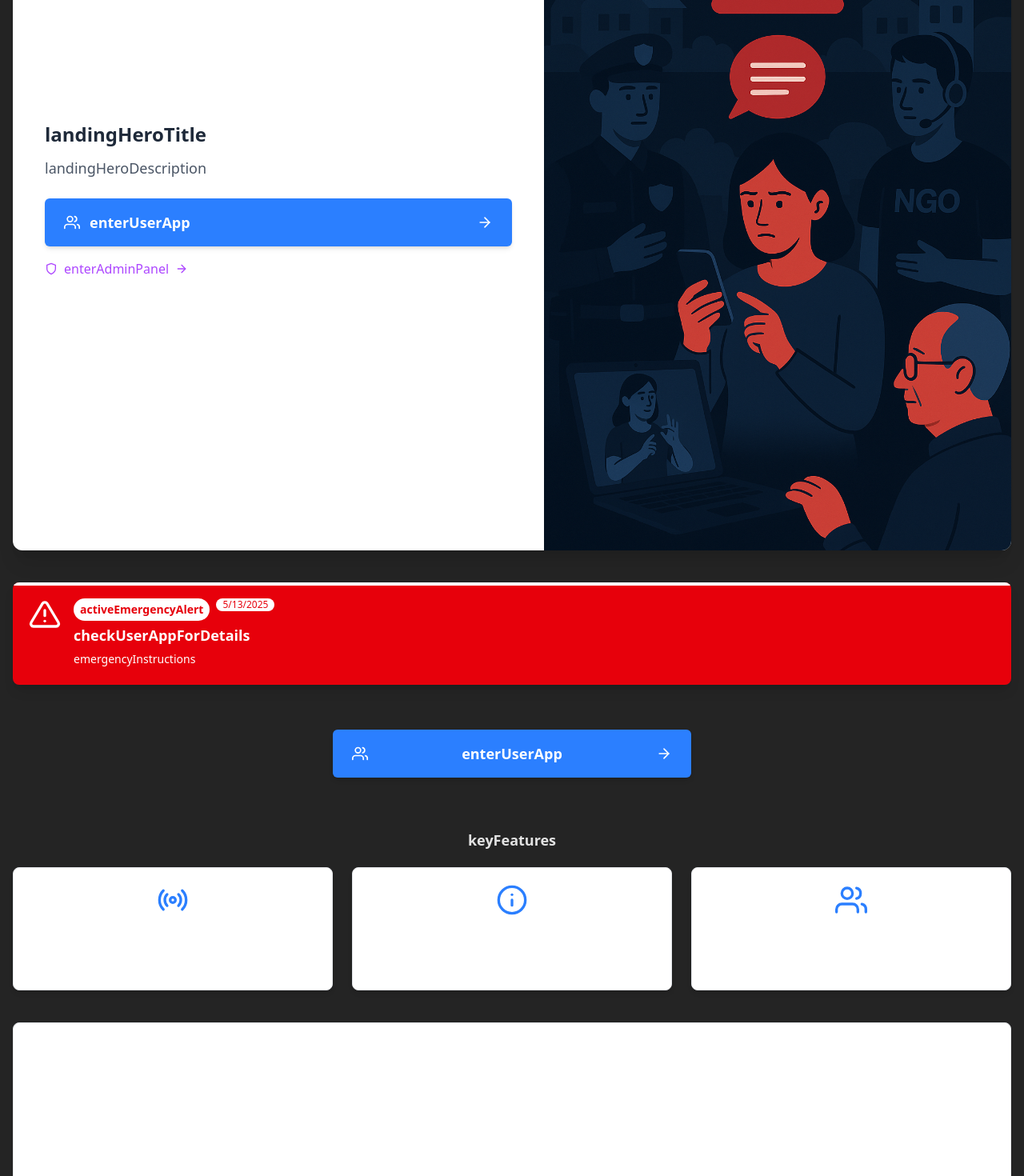
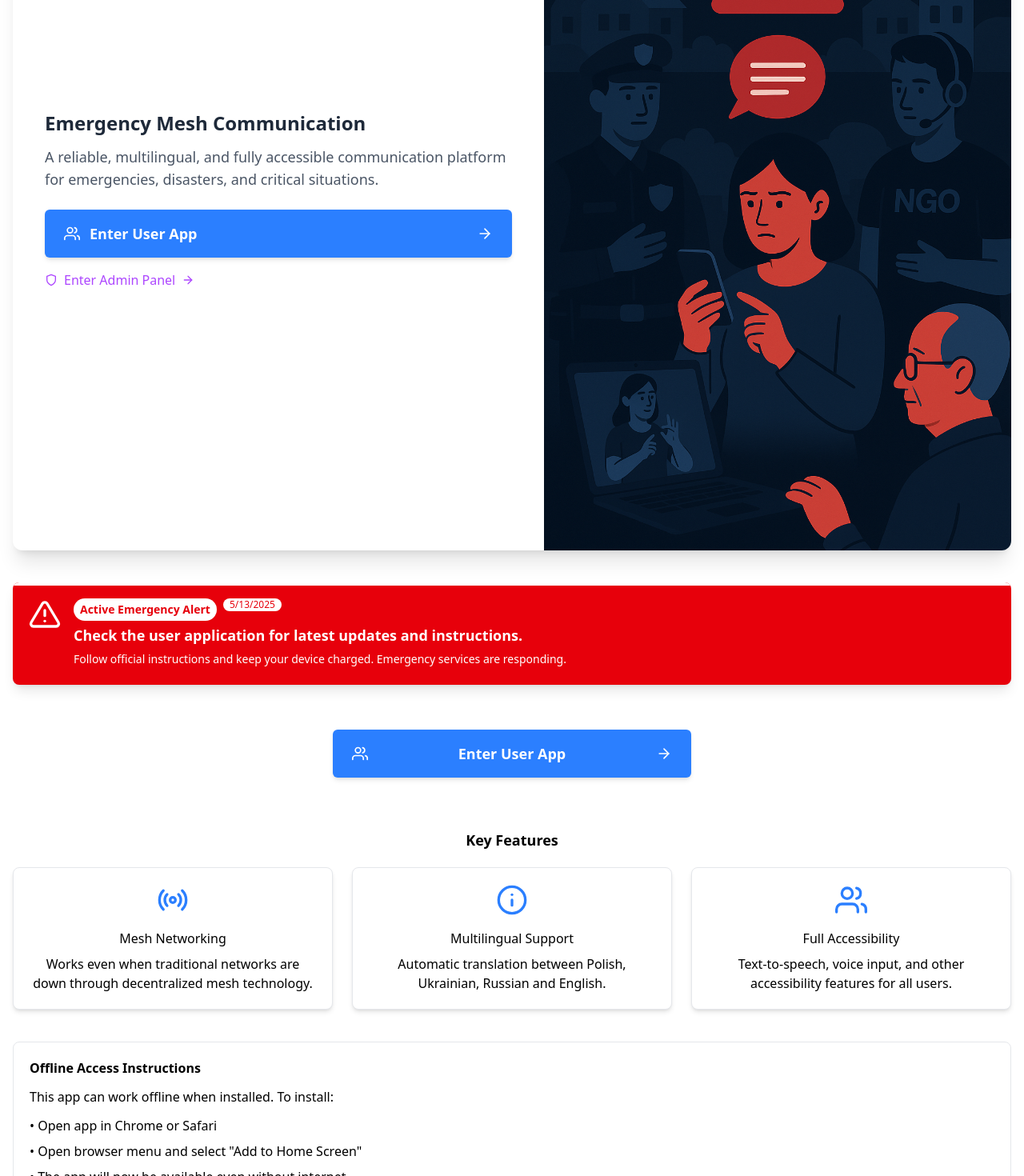
Before and after one commit to spaceit1/nowa-meshtastic, a React (Vite) app: page / in a window 1280 px wide. Shown: the part 280-1750 px from the top of the page at 80% size. Built offline with nearby package versions, Linux system fonts and the light colour scheme.

Commit message:
tlumaczenia

```diff
--- a/src/components/ui/LanguageSelector.tsx
+++ b/src/components/ui/LanguageSelector.tsx
@@ -1,31 +1,41 @@
-import React from "react";
+import React, { useState } from "react";
 import { FiGlobe } from "react-icons/fi";
 import { useLanguage } from "../../i18n/LanguageContext.tsx";
 
 const LanguageSelector: React.FC = () => {
     const { language, changeLanguage, availableLanguages } = useLanguage();
+    const [isOpen, setIsOpen] = useState(false);
+
+    const handleLanguageChange = (langCode: string) => {
+        changeLanguage(langCode);
+        setIsOpen(false);
+    };
 
     return (
         <div className="relative">
             <button
                 className="flex items-center p-2 rounded-md bg-gray-100 dark:bg-gray-700 hover:bg-gray-200 dark:hover:bg-gray-600 transition-colors"
                 aria-label="Change language"
+                onClick={() => setIsOpen(!isOpen)}
             >
                 <FiGlobe className="w-5 h-5 text-blue-500" />
                 <span className="ml-1 text-sm font-medium uppercase">{language}</span>
             </button>
-            <div className="absolute right-0 mt-1 w-32 bg-white dark:bg-gray-800 border border-gray-200 dark:border-gray-700 rounded-md shadow-lg overflow-hidden z-20 hidden group-hover:block">
+            {isOpen && (
+                <div className="absolute right-0 mt-1 w-32 bg-white dark:bg-gray-800 border border-gray-200 dark:border-gray-700 rounded-md shadow-lg overflow-hidden z-20">
                     {availableLanguages.map((lang) => (
                         <button
                             key={lang.code}
-                        className={`w-full text-left px-4 py-2 text-sm hover:bg-gray-100 dark:hover:bg-gray-700 ${language === lang.code ? "font-bold bg-blue-50 dark:bg-blue-900" : ""
+                            className={`w-full text-left px-4 py-2 text-sm hover:bg-gray-100 dark:hover:bg-gray-700 ${
+                                language === lang.code ? "font-bold bg-blue-50 dark:bg-blue-900" : ""
                             }`}
-                        onClick={() => changeLanguage(lang.code)}
+                            onClick={() => handleLanguageChange(lang.code)}
                         >
                             {lang.name}
                         </button>
                     ))}
                 </div>
+            )}
         </div>
     );
 };
--- a/src/i18n/LanguageContext.tsx
+++ b/src/i18n/LanguageContext.tsx
@@ -1,5 +1,7 @@
 import React, { createContext, useState, useContext } from "react";
 import type { ReactNode } from "react";
+import { translations } from "./translations";
+import type { TranslationKey } from "./translations";
 
 interface Language {
    code: string;
@@ -9,41 +11,13 @@ interface Language {
 interface LanguageContextType {
    language: string;
    changeLanguage: (lang: string) => void;
-   t: (key: string) => string;
+   t: (key: TranslationKey) => string;
    availableLanguages: Language[];
 }
 
 interface LanguageProviderProps {
    children: ReactNode;
 }
-
-// Przykładowe translations - w prawdziwej aplikacji byłyby one bardziej rozbudowane
-const translations: Record<string, Record<string, string>> = {
-   en: {
-      appTitle: "Emergency Mesh Communication",
-      userDashboard: "User Dashboard",
-      adminDashboard: "Admin Dashboard",
-      // ... inne tłumaczenia
-   },
-   pl: {
-      appTitle: "System Komunikacji Awaryjnej",
-      userDashboard: "Panel Użytkownika",
-      adminDashboard: "Panel Administratora",
-      // ... inne tłumaczenia
-   },
-   uk: {
-      appTitle: "Система Аварійного Зв'язку",
-      userDashboard: "Панель Користувача",
-      adminDashboard: "Панель Адміністратора",
-      // ... inne tłumaczenia
-   },
-   ru: {
-      appTitle: "Система Аварийной Связи",
-      userDashboard: "Панель Пользователя",
-      adminDashboard: "Панель Администратора",
-      // ... inne tłumaczenia
-   },
-};
 
 const availableLanguages: Language[] = [
    { code: "en", name: "English" },
@@ -82,8 +56,10 @@ export const LanguageProvider: React.FC<LanguageProviderProps> = ({
       localStorage.setItem("language", lang);
    };
 
-   const t = (key: string): string => {
-      return translations[language]?.[key] || translations["en"]?.[key] || key;
+   const t = (key: TranslationKey): string => {
+      return translations[language as keyof typeof translations]?.[key] ||
+             translations.en[key] ||
+             key;
    };
 
    const value = {
--- /dev/null
+++ b/src/i18n/translations/en.ts
@@ -0,0 +1,26 @@
+export const en = {
+    appTitle: "Emergency Mesh Communication",
+    userDashboard: "User Dashboard",
+    adminDashboard: "Admin Dashboard",
+    landingHeroTitle: "Emergency Mesh Communication",
+    landingHeroDescription: "A reliable, multilingual, and fully accessible communication platform for emergencies, disasters, and critical situations.",
+    enterUserApp: "Enter User App",
+    enterAdminApp: "Enter Admin Panel",
+    meshNetworking: "Mesh Networking",
+    meshNetworkingDescription: "Works even when traditional networks are down through decentralized mesh technology.",
+    multilingualSupport: "Multilingual Support",
+    multilingualSupportDescription: "Automatic translation between Polish, Ukrainian, Russian and English.",
+    accessibility: "Full Accessibility",
+    accessibilityDescription: "Text-to-speech, voice input, and other accessibility features for all users.",
+    heroImageAlt: "People connected in a communication network",
+    activeEmergencyAlert: "Active Emergency Alert",
+    checkUserAppForDetails: "Check the user application for latest updates and instructions.",
+    emergencyInstructions: "Follow official instructions and keep your device charged. Emergency services are responding.",
+    keyFeatures: "Key Features",
+    offlineAccess: "Offline Access Instructions",
+    offlineInstructions: "This app can work offline when installed. To install:",
+    offlineStep1: "Open app in Chrome or Safari",
+    offlineStep2: 'Open browser menu and select "Add to Home Screen"',
+    offlineStep3: "The app will now be available even without internet",
+    footerText: "© 2025 Emergency Mesh Communication System"
+} as const;
--- /dev/null
+++ b/src/i18n/translations/index.ts
@@ -0,0 +1,13 @@
+import { en } from './en';
+import { pl } from './pl';
+import { uk } from './uk';
+import { ru } from './ru';
+
+export const translations = {
+    en,
+    pl,
+    uk,
+    ru,
+} as const;
+
+export type TranslationKey = keyof typeof en;
--- /dev/null
+++ b/src/i18n/translations/pl.ts
@@ -0,0 +1,26 @@
+export const pl = {
+    appTitle: "System Komunikacji Awaryjnej",
+    userDashboard: "Panel Użytkownika",
+    adminDashboard: "Panel Administratora",
+    landingHeroTitle: "Awaryjna Komunikacja Mesh",
+    landingHeroDescription: "Niezawodna, wielojęzyczna i w pełni dostępna platforma komunikacyjna na wypadek sytuacji awaryjnych, katastrof i sytuacji krytycznych.",
+    enterUserApp: "Wejdź do aplikacji",
+    enterAdminApp: "Wejdź do panelu administratora",
+    meshNetworking: "Sieć Mesh",
+    meshNetworkingDescription: "Działa nawet gdy tradycyjne sieci są niedostępne dzięki zdecentralizowanej technologii mesh.",
+    multilingualSupport: "Wsparcie Wielojęzyczne",
+    multilingualSupportDescription: "Automatyczne tłumaczenie między językiem polskim, ukraińskim, rosyjskim i angielskim.",
+    accessibility: "Pełna Dostępność",
+    accessibilityDescription: "Zamiana tekstu na mowę, wprowadzanie głosowe i inne funkcje dostępności dla wszystkich użytkowników.",
+    heroImageAlt: "Ludzie połączeni w sieci komunikacyjnej",
+    activeEmergencyAlert: "Aktywny Alarm Awaryjny",
+    checkUserAppForDetails: "Sprawdź aplikację użytkownika, aby uzyskać najnowsze aktualizacje i instrukcje.",
+    emergencyInstructions: "Postępuj zgodnie z oficjalnymi instrukcjami i utrzymuj urządzenie naładowane. Służby ratownicze reagują.",
+    keyFeatures: "Główne Funkcje",
+    offlineAccess: "Instrukcje Dostępu Offline",
+    offlineInstructions: "Ta aplikacja może działać offline po zainstalowaniu. Aby zainstalować:",
+    offlineStep1: "Otwórz aplikację w Chrome lub Safari",
+    offlineStep2: 'Otwórz menu przeglądarki i wybierz "Dodaj do ekranu głównego"',
+    offlineStep3: "Aplikacja będzie teraz dostępna nawet bez internetu",
+    footerText: "© 2025 System Komunikacji Awaryjnej Mesh"
+} as const;
--- /dev/null
+++ b/src/i18n/translations/ru.ts
@@ -0,0 +1,7 @@
+export const ru = {
+    appTitle: "Система Аварийной Связи",
+    userDashboard: "Панель Пользователя",
+    adminDashboard: "Панель Администратора",
+    landingHeroTitle: "Система Аварійного Зв'язку",
+    // ... inne tłumaczenia
+} as const;
--- /dev/null
+++ b/src/i18n/translations/uk.ts
@@ -0,0 +1,26 @@
+export const uk = {
+    appTitle: "Система Аварійного Зв'язку",
+    userDashboard: "Панель Користувача",
+    adminDashboard: "Панель Адміністратора",
+    landingHeroTitle: "Система Аварійного Зв'язку",
+    landingHeroDescription: "Надійна, багатомовна та повністю доступна комунікаційна платформа для надзвичайних ситуацій, катастроф та критичних ситуацій.",
+    enterUserApp: "Увійти до додатку",
+    enterAdminApp: "Увійти до панелі адміністратора",
+    meshNetworking: "Мережа Mesh",
+    meshNetworkingDescription: "Працює навіть коли традиційні мережі недоступні завдяки децентралізованій технології mesh.",
+    multilingualSupport: "Багатомовна Підтримка",
+    multilingualSupportDescription: "Автоматичний переклад між польською, українською, російською та англійською мовами.",
+    accessibility: "Повна Доступність",
+    accessibilityDescription: "Перетворення тексту в мову, голосовий ввід та інші функції доступності для всіх користувачів.",
+    heroImageAlt: "Люди, з'єднані в комунікаційній мережі",
+    activeEmergencyAlert: "Активний Аварійний Сигнал",
+    checkUserAppForDetails: "Перевірте додаток користувача для отримання останніх оновлень та інструкцій.",
+    emergencyInstructions: "Дотримуйтесь офіційних інструкцій та тримайте пристрій зарядженим. Аварійні служби реагуют.",
+    keyFeatures: "Ключові Функції",
+    offlineAccess: "Інструкції Офлайн Доступу",
+    offlineInstructions: "Цей додаток може працювати офлайн після встановлення. Для встановлення:",
+    offlineStep1: "Відкрийте додаток у Chrome або Safari",
+    offlineStep2: 'Відкрийте меню браузера та виберіть "Додати на головний екран"',
+    offlineStep3: "Додаток тепер буде доступний навіть без інтернету",
+    footerText: "© 2025 Система Аварійного Зв'язку Mesh"
+} as const;
--- a/src/index.css
+++ b/src/index.css
@@ -1,17 +1,3 @@
-
 @import "tailwindcss";
 
-:root {
-  font-family: system-ui, Avenir, Helvetica, Arial, sans-serif;
-  line-height: 1.5;
-  font-weight: 400;
-
-  color-scheme: light dark;
-  color: rgba(255, 255, 255, 0.87);
-  background-color: #242424;
-
-  font-synthesis: none;
-  text-rendering: optimizeLegibility;
-  -webkit-font-smoothing: antialiased;
-  -moz-osx-font-smoothing: grayscale;
-}
+@custom-variant dark (&:where(.dark, .dark *));
--- a/src/pages/landing/LandingPage.tsx
+++ b/src/pages/landing/LandingPage.tsx
@@ -44,7 +44,7 @@ const LandingPage: React.FC = () => {
     ];
 
     return (
-        <div className="min-h-screen">
+        <div className="min-h-screen bg-white dark:bg-gray-900">
             {/* Header with language and theme switchers */}
             <header className="py-4 px-4 bg-blue-50 dark:bg-blue-900">
                 <div className="flex justify-between items-center">
@@ -131,7 +131,7 @@ const LandingPage: React.FC = () => {
                             className="flex items-center text-purple-500 font-medium hover:text-purple-600 hover:no-underline"
                         >
                             <FiShield className="w-4 h-4 mr-2" />
-                            <span>{t("enterAdminPanel")}</span>
+                            <span>{t("enterAdminApp")}</span>
                             <FiArrowRight className="w-4 h-4 ml-2" />
                         </Link>
                     </div>
```
Lines whose indentation alone changed are shown as unchanged.
